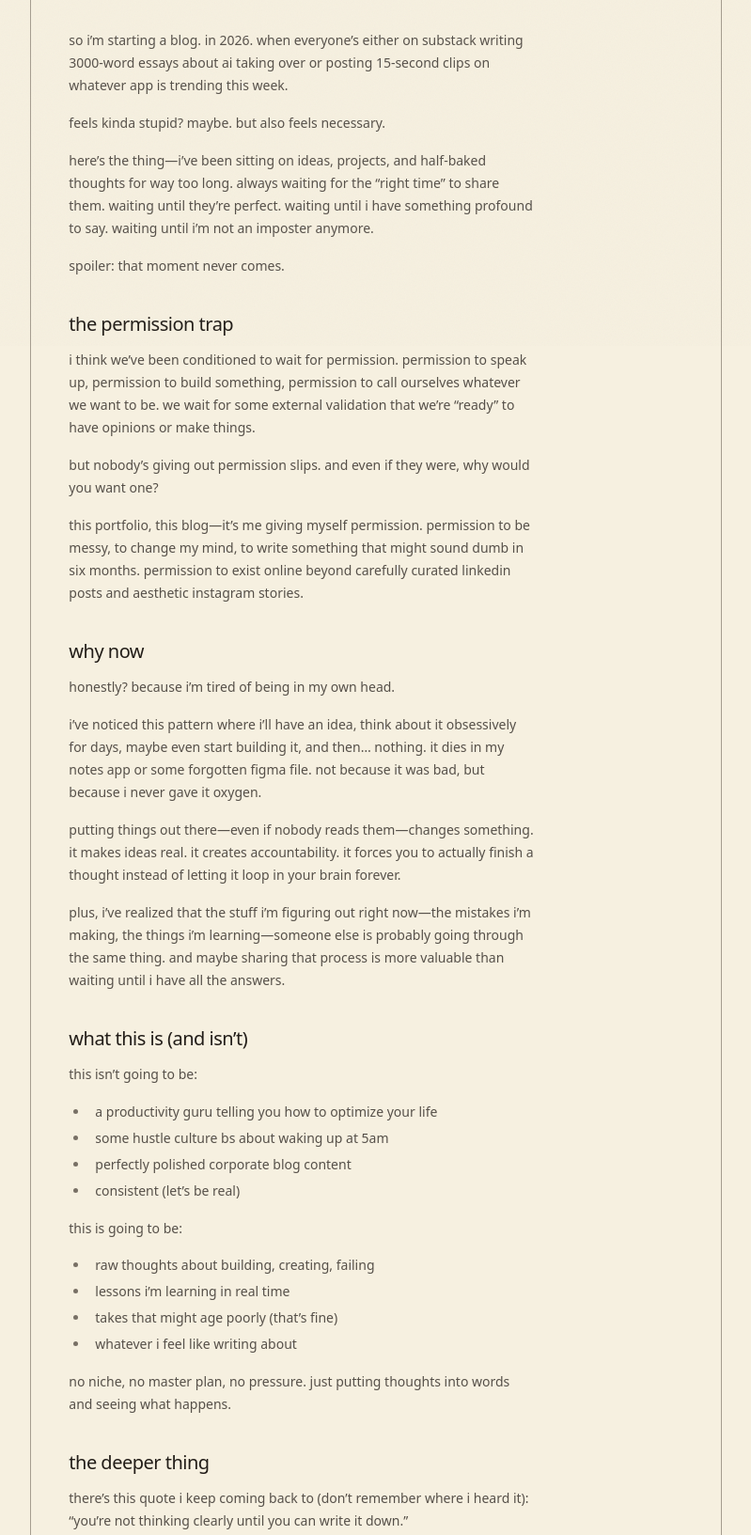
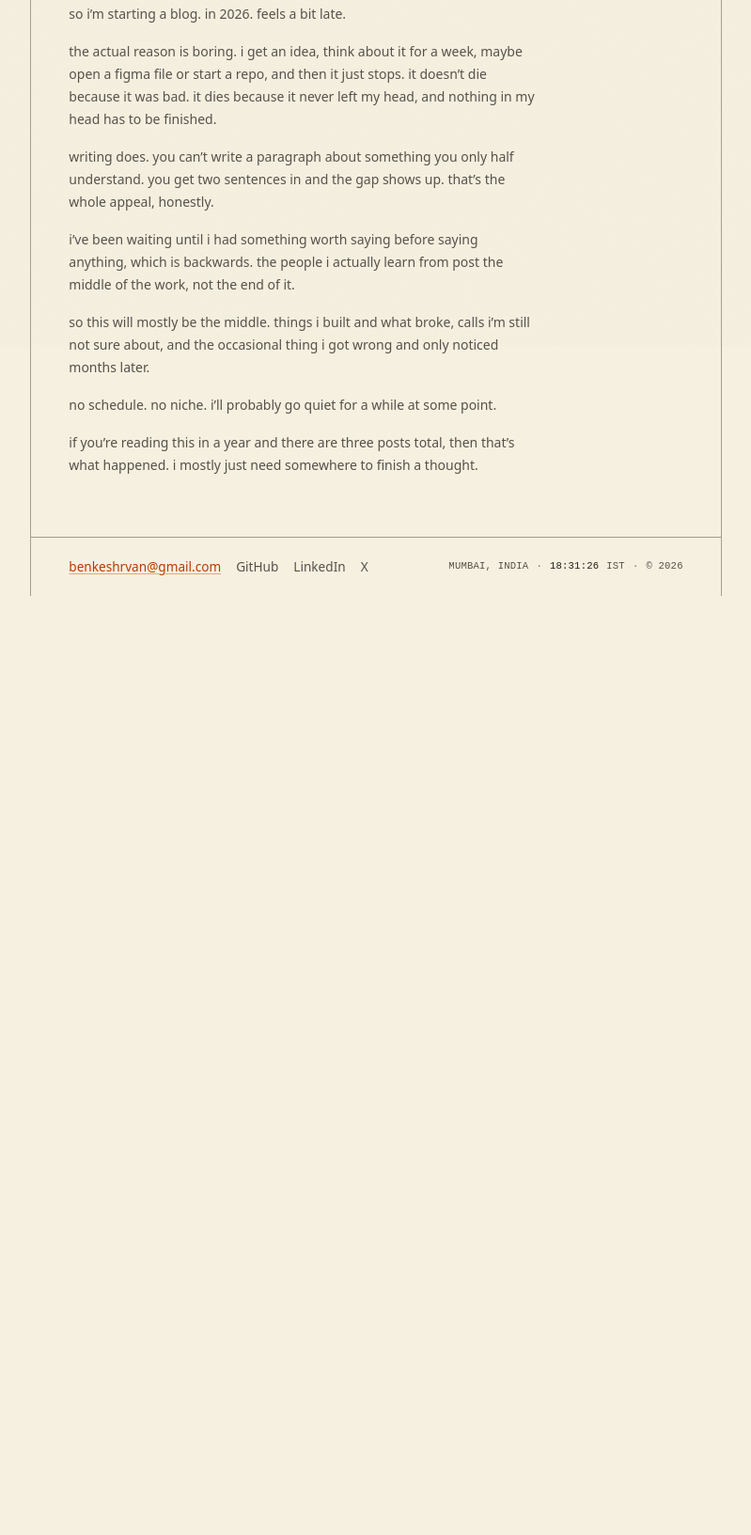
Before and after one commit to 01shrvan/portfolio, an Astro site: page /writings/why-im-even-doing-this in a window 1280 px wide. Shown: the part 432-2065 px from the top of the page at 94% size, without its empty margins (240-1039 px from the left). After the commit the page ends 1066 px from the top, so only its background shows below. Built offline with nearby package versions, Linux system fonts and the light colour scheme; Astro itself is replaced by a stand-in of ours.

Commit message:
rewrite(writings): put the first post back in my own voice

```diff
--- a/src/content/writings/why-im-even-doing-this.md
+++ b/src/content/writings/why-im-even-doing-this.md
@@ -1,73 +1,19 @@
 ---
 title: why i'm even doing this
-tldr: "starting a blog in 2026 feels weird but here we are. no grand plan, no content calendar, just trying to stop overthinking and start putting thoughts out there. this is about building in public, figuring things out as i go, and maybe connecting with people who are doing the same."
+tldr: "starting a blog in 2026. no plan, no schedule. i keep losing ideas in my notes app and writing them down is the only thing that makes me finish a thought."
 date: 2026-01-04
 ---
 
-so i'm starting a blog. in 2026. when everyone's either on substack writing 3000-word essays about ai taking over or posting 15-second clips on whatever app is trending this week.
+so i'm starting a blog. in 2026. feels a bit late.
 
-feels kinda stupid? maybe. but also feels necessary.
+the actual reason is boring. i get an idea, think about it for a week, maybe open a figma file or start a repo, and then it just stops. it doesn't die because it was bad. it dies because it never left my head, and nothing in my head has to be finished.
 
-here's the thing—i've been sitting on ideas, projects, and half-baked thoughts for way too long. always waiting for the "right time" to share them. waiting until they're perfect. waiting until i have something profound to say. waiting until i'm not an imposter anymore.
+writing does. you can't write a paragraph about something you only half understand. you get two sentences in and the gap shows up. that's the whole appeal, honestly.
 
-spoiler: that moment never comes.
+i've been waiting until i had something worth saying before saying anything, which is backwards. the people i actually learn from post the middle of the work, not the end of it.
 
-## the permission trap
+so this will mostly be the middle. things i built and what broke, calls i'm still not sure about, and the occasional thing i got wrong and only noticed months later.
 
-i think we've been conditioned to wait for permission. permission to speak up, permission to build something, permission to call ourselves whatever we want to be. we wait for some external validation that we're "ready" to have opinions or make things.
+no schedule. no niche. i'll probably go quiet for a while at some point.
 
-but nobody's giving out permission slips. and even if they were, why would you want one?
-
-this portfolio, this blog—it's me giving myself permission. permission to be messy, to change my mind, to write something that might sound dumb in six months. permission to exist online beyond carefully curated linkedin posts and aesthetic instagram stories.
-
-## why now
-
-honestly? because i'm tired of being in my own head.
-
-i've noticed this pattern where i'll have an idea, think about it obsessively for days, maybe even start building it, and then... nothing. it dies in my notes app or some forgotten figma file. not because it was bad, but because i never gave it oxygen.
-
-putting things out there—even if nobody reads them—changes something. it makes ideas real. it creates accountability. it forces you to actually finish a thought instead of letting it loop in your brain forever.
-
-plus, i've realized that the stuff i'm figuring out right now—the mistakes i'm making, the things i'm learning—someone else is probably going through the same thing. and maybe sharing that process is more valuable than waiting until i have all the answers.
-
-## what this is (and isn't)
-
-this isn't going to be:
-
-- a productivity guru telling you how to optimize your life
-- some hustle culture bs about waking up at 5am
-- perfectly polished corporate blog content
-- consistent (let's be real)
-
-this is going to be:
-
-- raw thoughts about building, creating, failing
-- lessons i'm learning in real time
-- takes that might age poorly (that's fine)
-- whatever i feel like writing about
-
-no niche, no master plan, no pressure. just putting thoughts into words and seeing what happens.
-
-## the deeper thing
-
-there's this quote i keep coming back to (don't remember where i heard it): "you're not thinking clearly until you can write it down."
-
-and i think that's really what this is about. not building an audience or becoming a "thought leader" or whatever. it's about thinking clearly. about processing experiences. about connecting dots that don't make sense until you try to explain them to someone else.
-
-writing forces clarity. and clarity is something i need more of.
-
-## so yeah
-
-here we are. first post. no idea where this goes from here.
-
-maybe you're reading this months or years from now and there's 50 more posts after this one. maybe this is one of three posts total and i gave up. maybe future me cringes at every sentence here.
-
-doesn't matter. what matters is i'm starting.
-
-if you're reading this and you've been sitting on something—a project, an idea, a blog of your own—this is your sign. stop waiting. just start. make it messy. make it imperfect. make it real.
-
-we'll figure it out as we go.
-
----
-
-*thanks for reading my first ever blog post. more thoughts coming soon (probably).*
+if you're reading this in a year and there are three posts total, then that's what happened. i mostly just need somewhere to finish a thought.
```
